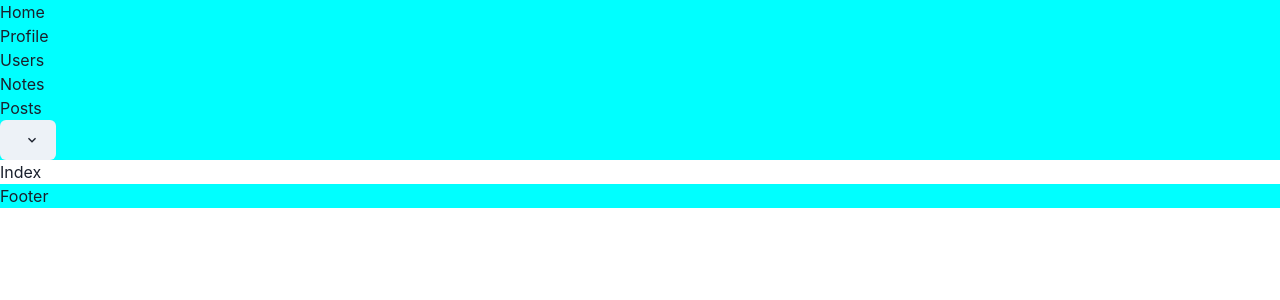
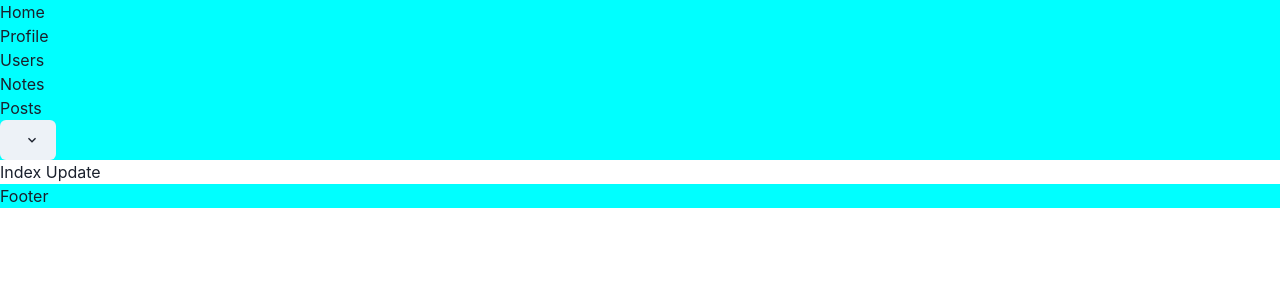
Before and after one commit to pace11/learn-nextjs, a Next.js app: page / in a window 1280 px wide. Shown: the top 300 px of the page. Built offline with nearby package versions, Linux system fonts and the light colour scheme; no server answers.

Commit message:
feat: update content

```diff
--- a/pages/index.js
+++ b/pages/index.js
@@ -3,5 +3,5 @@ import dynamic from "next/dynamic";
 const LayoutComponent = dynamic(() => import("@/layout"));
 
 export default function Main() {
-  return <LayoutComponent metaTitle="Home">Index</LayoutComponent>;
+  return <LayoutComponent metaTitle="Home">Index Update</LayoutComponent>;
 }
```
